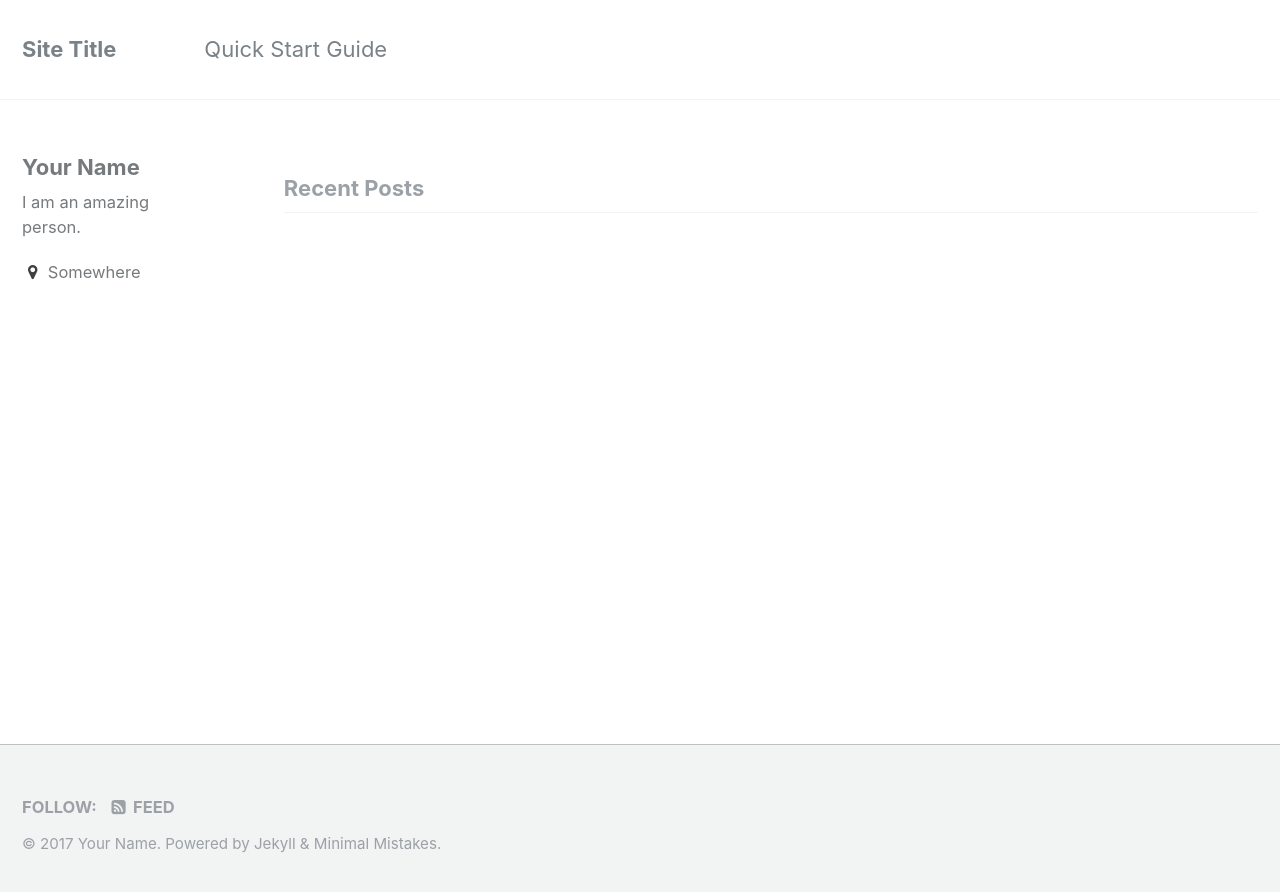
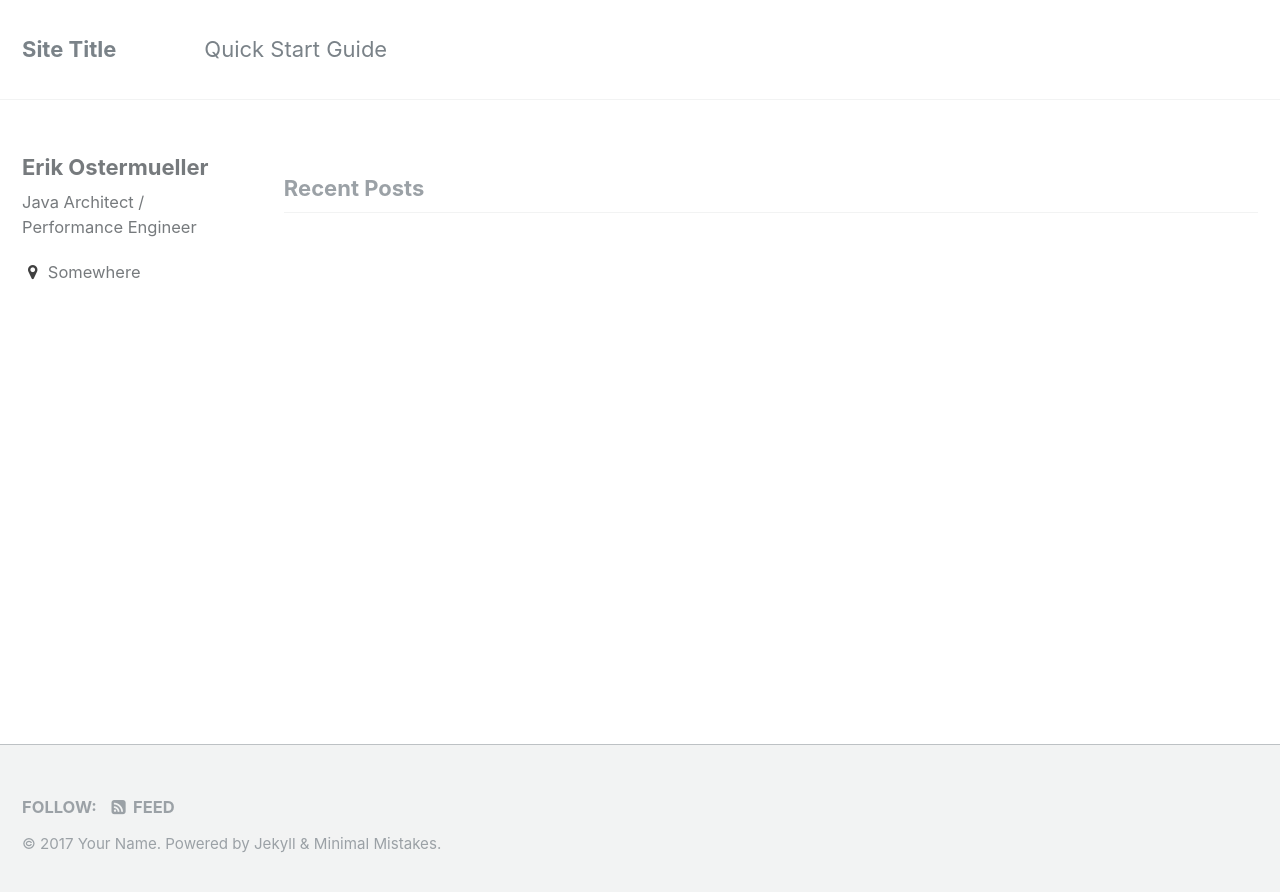
Before and after one commit to eostermueller/heapSpank, a Jekyll site: the page built from docs/index.html, in a window 1280 px wide. Shown: the top 892 px of the page. Built offline with Jekyll 4.4.1, drawn with Linux system fonts in a browser that asks for light colours; the list of posts is cut into pages by our own code.

Commit message:
Update _config.yml

```diff
--- a/docs/_config.yml
+++ b/docs/_config.yml
@@ -77,9 +77,9 @@ analytics:
 
 # Site Author
 author:
-  name             : "Your Name"
+  name             : "Erik Ostermueller"
   avatar           : # path of avatar image, e.g. "/assets/images/bio-photo.jpg"
-  bio              : "I am an amazing person."
+  bio              : "Java Architect / Performance Engineer"
   location         : "Somewhere"
   email            :
   uri              :
```
